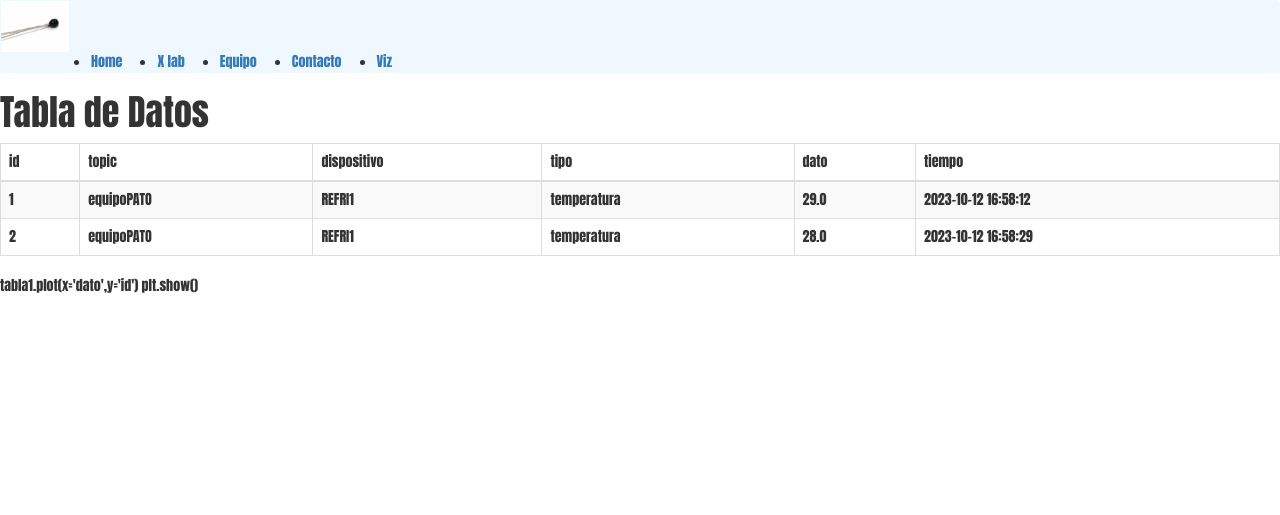
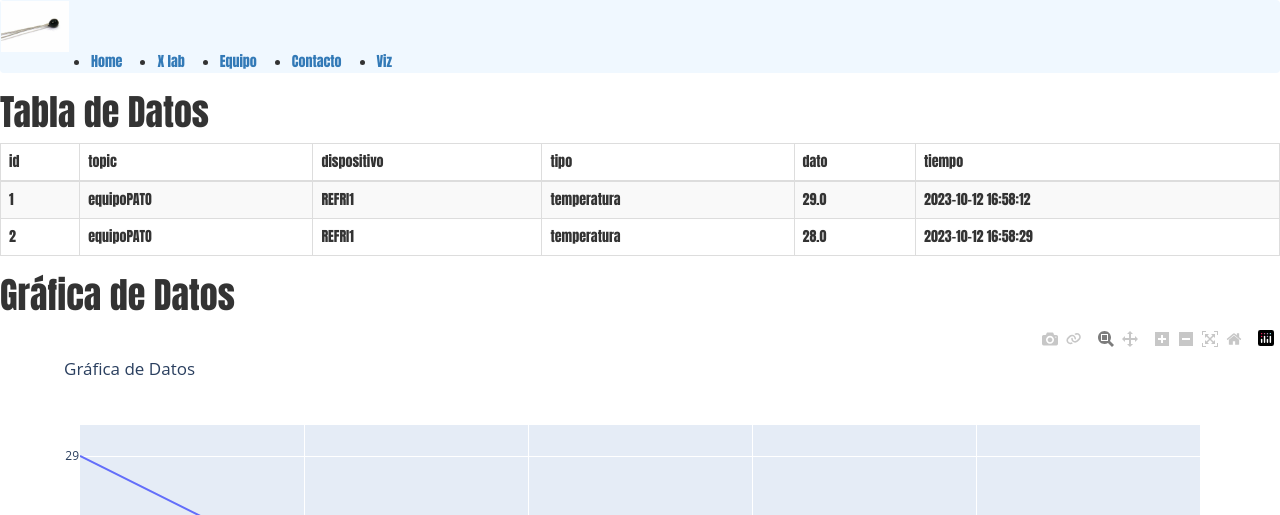
Before and after one commit to LAROME2/Pato, a Flask app: page /viz in a window 1280 px wide. Shown: the top 515 px of the page. Before the commit the page ends 293 px from the top, so only its background shows below. Run offline with Flask 3, Linux system fonts and the light colour scheme; data comes from the database, SQL or seed files in the repository; some libraries are stand-ins or nearby versions.

Commit message:
LA GRAFICA ESTA VIVA

```diff
--- a/flask_prueba/main.py
+++ b/flask_prueba/main.py
@@ -51,9 +51,9 @@ def viz():
     conn.close()
     tabla_html = df.to_html(classes='table table-bordered table-striped', index=False)
 
-    fig = px.bar(tabla1, x='id', y='dato', labels={'dato': 'Dato', 'id': 'ID'}, title='Gráfica de Datos')
+    fig = px.line(tabla1, x='id', y='dato', title='Gráfica de Datos')
 
-    return render_template('viz.html',tabla_html=tabla_html, tabla1=tabla1)
+    return render_template('viz.html',tabla_html=tabla_html, plot=fig.to_html())
 
 @app.route ('/hello', methods=['GET','POST'])
 def hello():
--- a/flask_prueba/templates/viz.html
+++ b/flask_prueba/templates/viz.html
@@ -4,6 +4,6 @@
     <!-- <iframe src="https://www.economia.gob.mx/datamexico/" frameborder="0"></iframe> -->
     <h1>Tabla de Datos</h1>
     {{ tabla_html | safe }}
-    tabla1.plot(x='dato',y='id')
-    plt.show()
+    <h1>Gráfica de Datos</h1>
+    {{ plot | safe }}
 {% endblock %}
```
